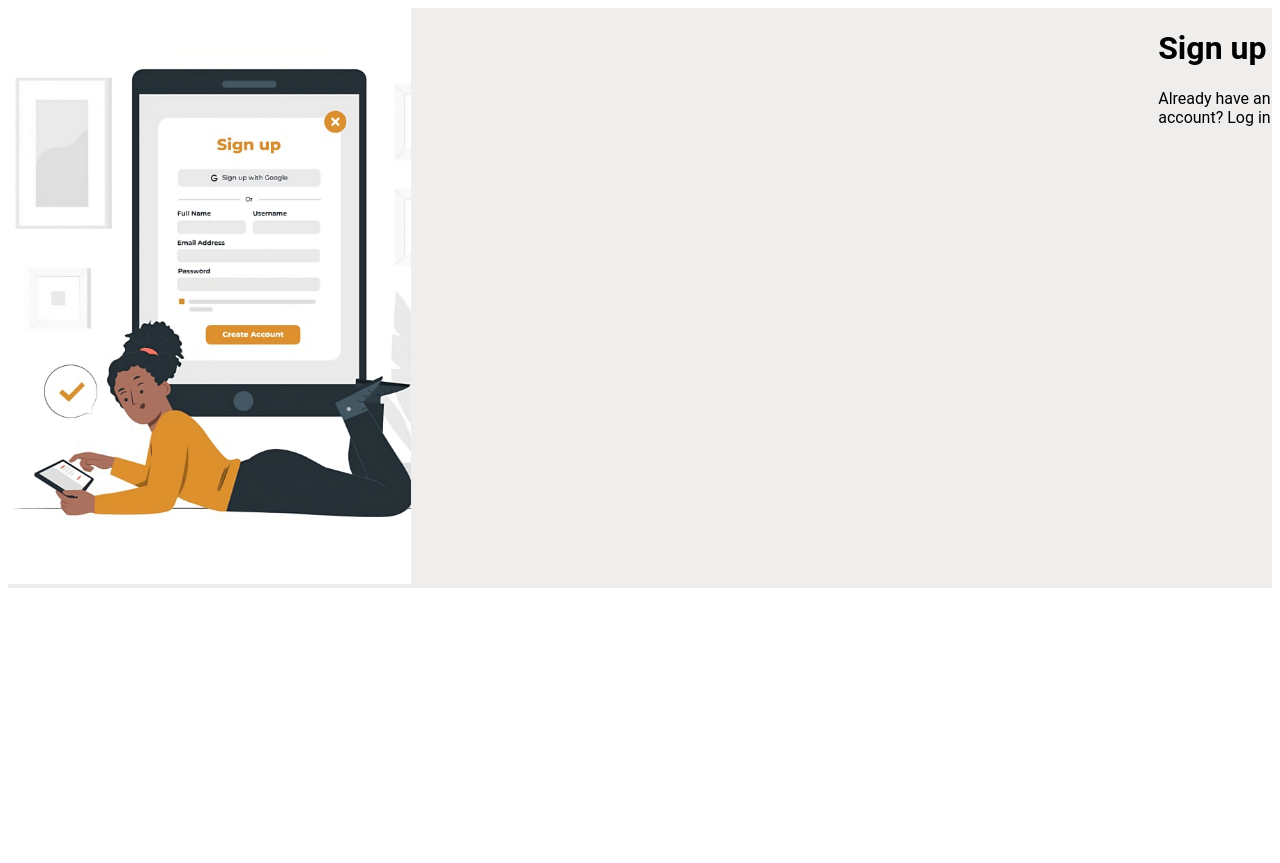
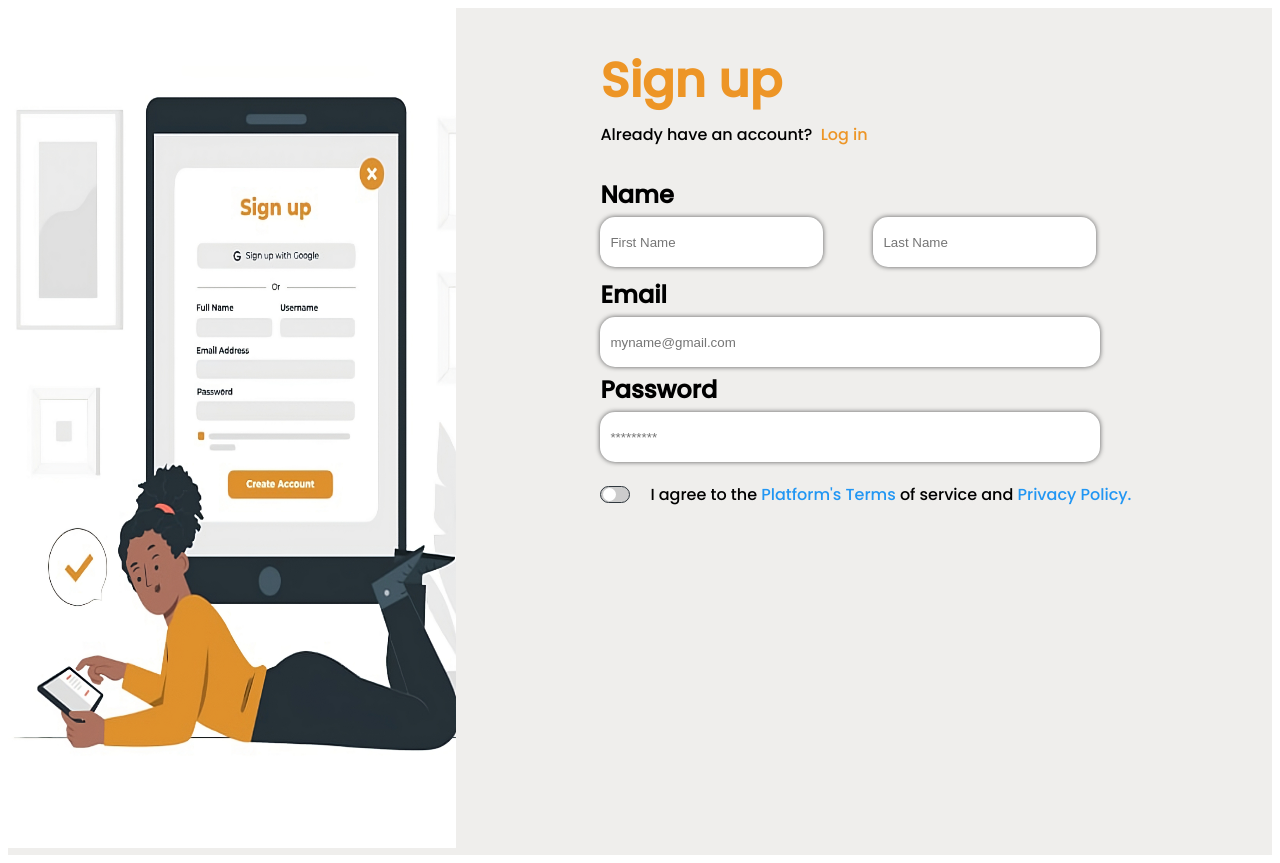
Before and after one commit to Marnin-A/Bookrep, a React (Vite) app: page / in a window 1280 px wide. Before the commit the page ends 800 px from the top, so only its background shows below. Built offline with nearby package versions, Linux system fonts and the light colour scheme.

Commit message:
Desgined input fields

```diff
--- a/index.html
+++ b/index.html
@@ -3,6 +3,12 @@
   <head>
     <meta charset="UTF-8" />
     <link rel="icon" type="image/svg+xml" href="/BookrepIcon.png" />
+    <link rel="preconnect" href="https://fonts.googleapis.com" />
+    <link rel="preconnect" href="https://fonts.gstatic.com" crossorigin />
+    <link
+      href="https://fonts.googleapis.com/css2?family=Poppins:wght@500&display=swap"
+      rel="stylesheet"
+    />
     <meta name="viewport" content="width=device-width, initial-scale=1.0" />
     <title>BookRep</title>
   </head>
--- a/package.json
+++ b/package.json
@@ -16,6 +16,6 @@
     "@types/react": "^18.0.26",
     "@types/react-dom": "^18.0.9",
     "@vitejs/plugin-react": "^3.0.0",
-    "vite": "^4.0.0"
+    "vite": "^4.0.3"
   }
 }
--- a/src/pages/signup/signup.css
+++ b/src/pages/signup/signup.css
@@ -1,7 +1,185 @@
-.login {
+.signUp {
   display: flex;
+  font-family: "Poppins", sans-serif;
 }
 
-.loginImg {
-  width: 35%;
+.signUpImg {
+  width: 35vw;
+  height: 105vh;
 }
+.signCard {
+  margin: 5px 50px 50px;
+  position: absolute;
+  left: 43%;
+}
+#intro {
+  margin-left: 80px;
+}
+h1 {
+  font-weight: 700;
+  font-size: 3em;
+  margin-bottom: 5px;
+  color: #ed9526;
+}
+#loginLink {
+  color: #ed9526;
+}
+form {
+  display: flex;
+  flex-direction: column;
+  margin-top: 30px;
+  width: 550px;
+}
+label {
+  display: flex;
+  flex-direction: column;
+  font-size: 1.5em;
+  font-weight: 600;
+}
+
+.input-fields {
+  display: flex;
+  flex-direction: row;
+  height: 50px;
+  margin-top: 5px;
+}
+#input-left {
+  display: flex;
+  justify-self: flex-start;
+  padding-left: 10px;
+  margin-right: 50px;
+  width: 211px;
+  border-radius: 15px;
+  border: none;
+  box-shadow: 0px 0px 5px #595959;
+}
+#input-left:hover {
+  box-shadow: 1px 0px 15px #595959;
+}
+
+#input-right {
+  display: flex;
+  justify-self: flex-end;
+  padding-left: 10px;
+  width: 211px;
+  border-radius: 15px;
+  border: none;
+  box-shadow: 0px 0px 5px #595959;
+}
+#input-right:hover {
+  box-shadow: 1px 0px 15px #595959;
+}
+
+#email-label {
+  margin-top: 10px;
+}
+#email {
+  display: flex;
+  width: 100%;
+  justify-self: flex-start;
+  padding-left: 10px;
+  margin-right: 50px;
+  border-radius: 15px;
+  border: none;
+  box-shadow: 0px 0px 5px #595959;
+}
+#email:hover {
+  box-shadow: 1px 0px 15px #595959;
+}
+
+#password-label {
+  margin-top: 5px;
+}
+#password {
+  display: flex;
+  opacity: 1;
+  width: 100%;
+  justify-self: flex-start;
+  padding-left: 10px;
+  margin-right: 50px;
+  border-radius: 15px;
+  border: none;
+  box-shadow: 0px 0px 5px #595959;
+}
+
+#password:hover {
+  box-shadow: 1px 0px 15px #595959;
+}
+
+#legals {
+  margin-top: 20px;
+  display: flex;
+  flex-direction: row;
+  align-items: center;
+}
+
+/* The switch - the box around the slider */
+.switch {
+  position: relative;
+  display: inline-block;
+  width: 30px;
+  height: 17px;
+}
+
+/* Hide default HTML checkbox */
+.switch input {
+  opacity: 0;
+  width: 0;
+  height: 0;
+}
+
+/* The slider */
+.slider {
+  position: absolute;
+  cursor: pointer;
+  top: 0;
+  left: 0;
+  right: 0;
+  bottom: 0;
+  background-color: #ccc;
+  -webkit-transition: 0.4s;
+  transition: 0.4s;
+}
+
+.slider:before {
+  position: absolute;
+  content: "";
+  height: 13px;
+  width: 13px;
+  left: 2px;
+  bottom: 1px;
+  background-color: white;
+  -webkit-transition: 0.4s;
+  transition: 0.4s;
+}
+
+input:checked + .slider {
+  background-color: #2196f3;
+}
+
+input:focus + .slider {
+  box-shadow: 0 0 2px #2196f3;
+}
+
+input:checked + .slider:before {
+  -webkit-transform: translateX(13px);
+  -ms-transform: translateX(13px);
+  transform: translateX(13px);
+}
+
+/* Rounded sliders */
+.slider.round {
+  border-radius: 17px;
+  border: 0.5px solid #30383e;
+}
+
+.slider.round:before {
+  border-radius: 50%;
+}
+.legal-text {
+  margin-left: 20px;
+}
+
+.legal-links {
+  color: #2196f3;
+}
--- a/src/pages/signup/signup.jsx
+++ b/src/pages/signup/signup.jsx
@@ -1,20 +1,69 @@
 import React from "react";
 import LoginImg from "../../assets/LoginPageLeft.jpeg";
-import "./SignUp.css";
+import "./signup.css";
 
 const SignUp = () => {
   return (
-    <div className="login">
+    <div className="signUp">
       <div>
-        <img className="loginImg" src={LoginImg} alt="" />
+        <img className="signUpImg" src={LoginImg} alt="Sign Up image" />
       </div>
-      <div className="loginContainer">
-        <form className="loginCard">
-          <h1>Sign up</h1>
+      <div className="signContainer">
+        <div className="signCard">
           <div>
-            Already have an account? <a href="">Log in</a>
+            <h1>Sign up</h1>
+            Already have an account?
+            <a id="loginLink" href="">
+              {"\u00A0"} Log in
+            </a>
           </div>
-        </form>
+
+          <form>
+            <label>Name</label>
+
+            <div className="input-fields">
+              <input id="input-left" type="text" placeholder="First Name" />
+              <input id="input-right" type="text" placeholder="Last Name" />
+            </div>
+
+            <label id="email-label">Email</label>
+            <div className="input-fields">
+              <input
+                type="email"
+                name="email"
+                id="email"
+                placeholder="myname@gmail.com"
+              />
+            </div>
+
+            <label id="password-label">Password</label>
+            <div className="input-fields">
+              <input
+                type="password"
+                name="password"
+                id="password"
+                placeholder="*********"
+              />
+            </div>
+
+            <div id="legals">
+              <label class="switch">
+                <input type="checkbox" />
+                <span class="slider round"></span>
+              </label>
+              <span className="legal-text">
+                I agree to the
+                <a className="legal-links" href="#">
+                  {"\u00A0"}Platform's Terms{"\u00A0"}
+                </a>
+                of service and
+                <a className="legal-links" href="#">
+                  {"\u00A0"}Privacy Policy.
+                </a>
+              </span>
+            </div>
+          </form>
+        </div>
       </div>
     </div>
   );
```
Also changed, not shown: 1 other file (tests, documents, lock files or other folders).
